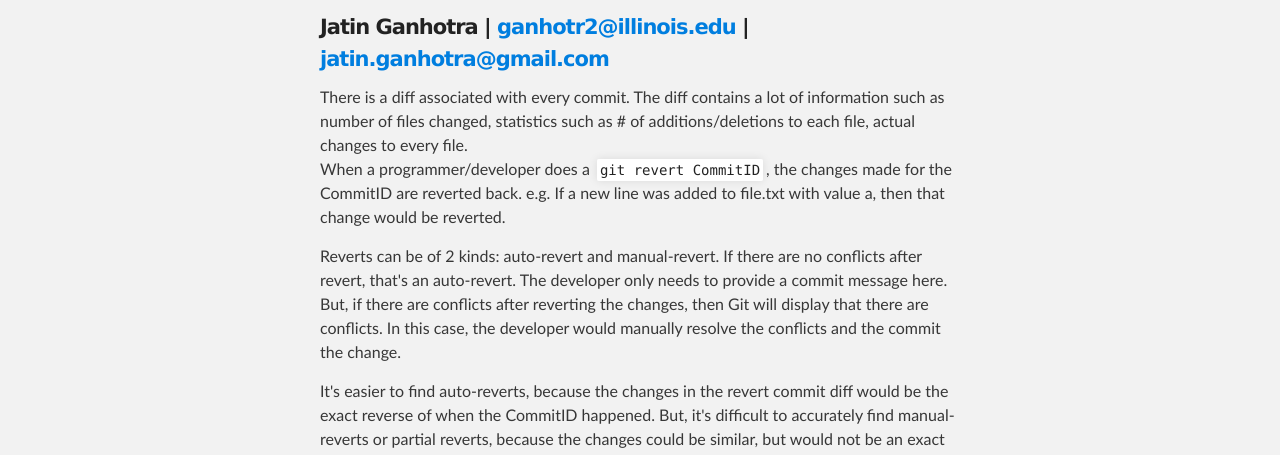
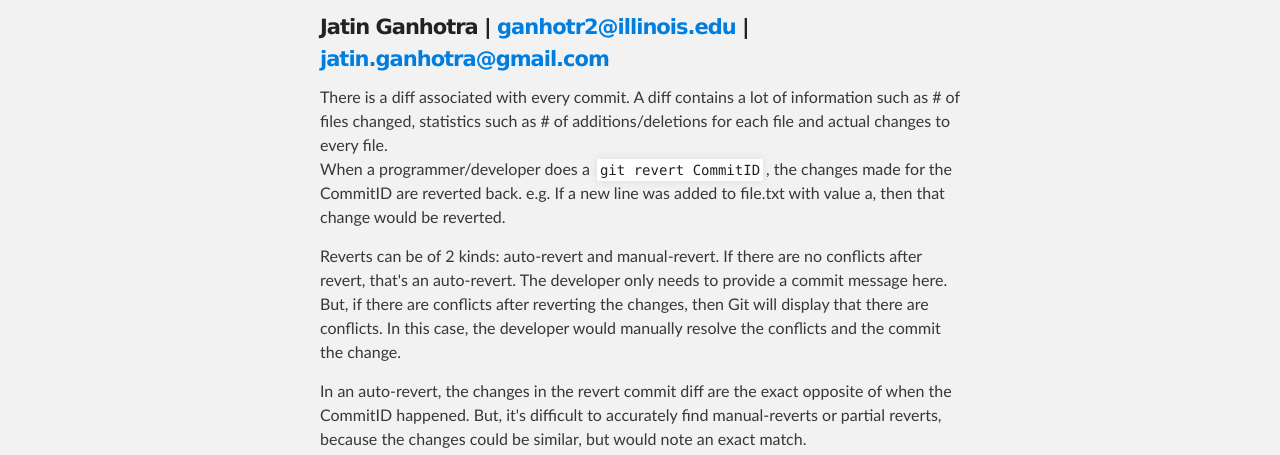
Before and after one commit to jatinganhotra/GitExaminer, a plain HTML site: page index.html in a window 1280 px wide. Shown: the part 333-788 px from the top of the page. Drawn offline with Linux system fonts and the light colour scheme.

Commit message:
Updated the index page

```diff
--- a/index.html
+++ b/index.html
@@ -40,13 +40,13 @@
 <a name="jatin-ganhotra--ganhotr2illinoisedu--jatinganhotragmailcom" class="anchor" href="#jatin-ganhotra--ganhotr2illinoisedu--jatinganhotragmailcom"><span class="octicon octicon-link"></span></a>Jatin Ganhotra | <a href="mailto:ganhotr2@illinois.edu">ganhotr2@illinois.edu</a> | <a href="mailto:jatin.ganhotra@gmail.com">jatin.ganhotra@gmail.com</a>
 </h4>
 
-<p>There is a diff associated with every commit. The diff contains a lot of information such as number of files changed, statistics such as # of additions/deletions to each file, actual changes to every file.<br>
+<p>There is a diff associated with every commit. A diff contains a lot of information such as # of files changed, statistics such as # of additions/deletions for each file and actual changes to every file.<br>
 When a programmer/developer does a <code>git revert CommitID</code>, the changes made for the CommitID are reverted back.
 e.g. If a new line was added to file.txt with value a, then that change would be reverted.  </p>
 
 <p>Reverts can be of 2 kinds: auto-revert and manual-revert. If there are no conflicts after revert, that's an auto-revert. The developer only needs to provide a commit message here. But, if there are conflicts after reverting the changes, then Git will display that there are conflicts. In this case, the developer would manually resolve the conflicts and the commit the change.  </p>
 
-<p>It's easier to find auto-reverts, because the changes in the revert commit diff would be the exact reverse of when the CommitID happened.  But, it's difficult to accurately find manual-reverts or partial reverts, because the changes could be similar, but would not be an exact match.</p>
+<p>In an auto-revert, the changes in the revert commit diff are the exact opposite of when the CommitID happened.  But, it's difficult to accurately find manual-reverts or partial reverts, because the changes could be similar, but would note an exact match.</p>
 
 <h4>
 <a name="modeling-git-commit-history-and-diffs" class="anchor" href="#modeling-git-commit-history-and-diffs"><span class="octicon octicon-link"></span></a>Modeling Git Commit History and Diffs</h4>
```
